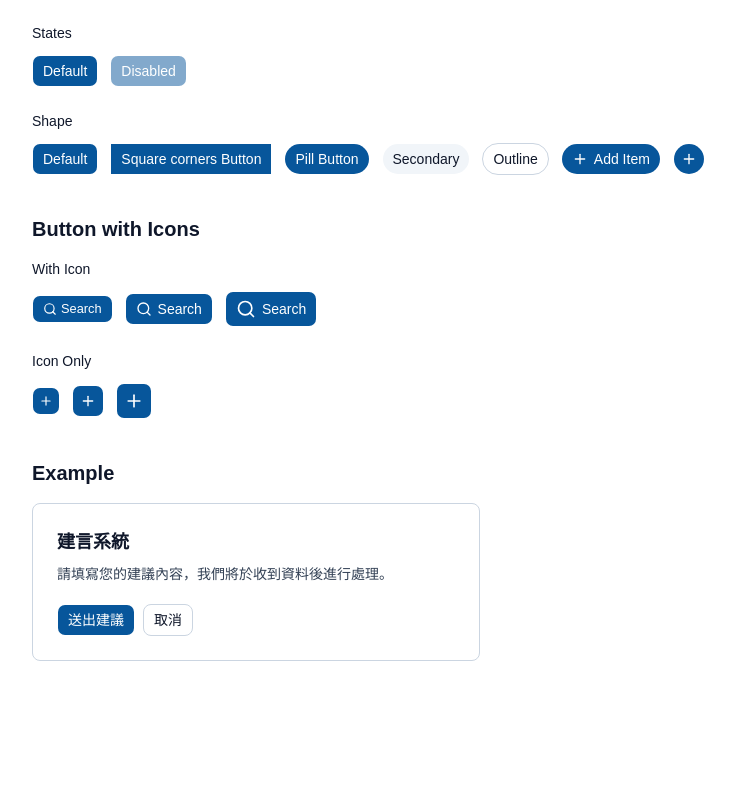
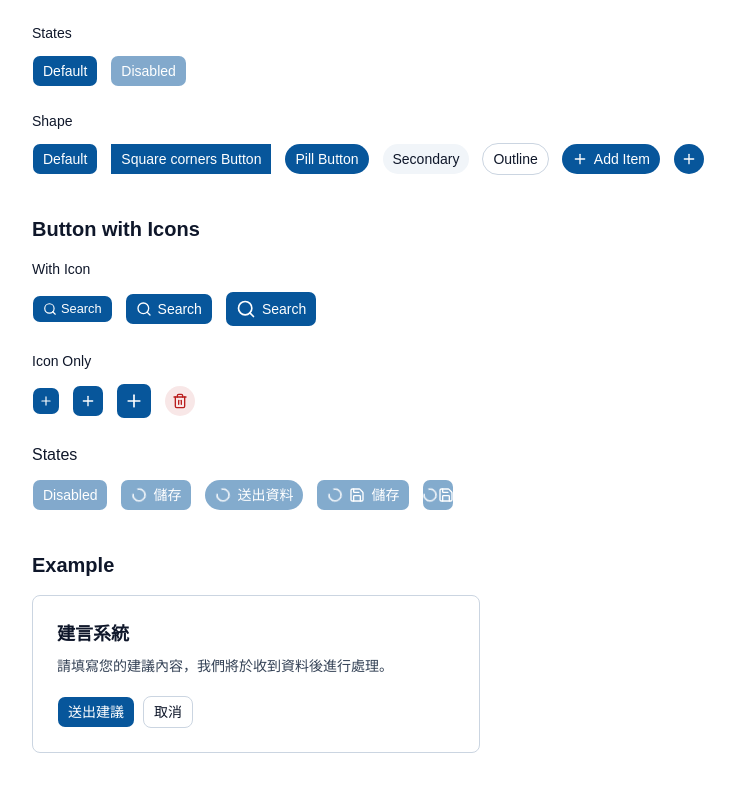
Before and after one commit to sufyspace/ui-kit-a11y, a React (Vite) app: page / in a window 1280 px wide. Shown: the part 1049-1834 px from the top of the page, without its empty margins (96-831 px from the left). Before the commit the page ends 1742 px from the top, so only its background shows below. Built offline with nearby package versions, Linux system fonts and the light colour scheme.

Commit message:
feat: complete button loading state

```diff
--- a/src/App.tsx
+++ b/src/App.tsx
@@ -1,5 +1,5 @@
 import { Button } from "@/components/ui/button"
-import { Search, Plus } from "lucide-react"
+import { Search, Plus, Save, Trash2 } from "lucide-react"
 
 const colors = [
     {
@@ -238,6 +238,47 @@ function App() {
                                 <Button size="icon-lg" aria-label="新增">
                                     <Plus />
                                 </Button>
+
+                                <Button
+                                    size="icon-md"
+                                    shape="pill"
+                                    aria-label="刪除"
+                                    variant="destructive"
+                                >
+                                    <Trash2 aria-hidden="true" />
+                                </Button>
+                            </div>
+                        </div>
+
+                        {/* States */}
+                        <div>
+                            <h3 className="mb-3 font-medium">States</h3>
+
+                            <div className="flex flex-wrap items-center gap-3">
+                                <Button disabled>
+                                    Disabled
+                                </Button>
+
+                                <Button loading>
+                                    儲存
+                                </Button>
+
+                                <Button loading shape="pill">
+                                    送出資料
+                                </Button>
+
+                                <Button loading>
+                                    <Save aria-hidden="true" />
+                                    儲存
+                                </Button>
+
+                                <Button
+                                    loading
+                                    size="icon-md"
+                                    aria-label="儲存"
+                                >
+                                    <Save aria-hidden="true" />
+                                </Button>
                             </div>
                         </div>
                     </div>
--- a/src/components/ui/button.tsx
+++ b/src/components/ui/button.tsx
@@ -1,6 +1,12 @@
 import { Button as ButtonPrimitive } from "@base-ui/react/button"
 import { cva, type VariantProps } from "class-variance-authority"
 import { cn } from "cn"
+import { LoaderCircle } from "lucide-react"
+
+type ButtonProps = ButtonPrimitive.Props &
+    VariantProps<typeof buttonVariants> & {
+    loading?: boolean
+}
 
 const buttonVariants = cva(
     [
@@ -90,8 +96,13 @@ function Button({
   variant = "primary",
   size = "md",
   shape = "default",
+  loading = false,
+  disabled,
+  children,
   ...props
-}: ButtonPrimitive.Props & VariantProps<typeof buttonVariants>) {
+}: ButtonProps) {
+    const isDisabled = disabled || loading;
+
   return (
     <ButtonPrimitive
       data-slot="button"
@@ -99,9 +110,21 @@ function Button({
       data-cui-variant={variant}
       data-cui-size={size}
       data-cui-shape={shape}
-      className={cn(buttonVariants({ variant, size, shape, className }))}
+      data-cui-loading={loading || undefined}
+      aria-busy={loading || undefined}
+      disabled={isDisabled}
+      className={cn(
+          buttonVariants({ variant, size, shape, className }))}
       {...props}
-    />
+    >
+        {loading && (
+            <LoaderCircle
+                aria-hidden="true"
+                className="animate-spin"
+            />
+        )}
+        {children}
+    </ButtonPrimitive>
   )
 }
 
```
